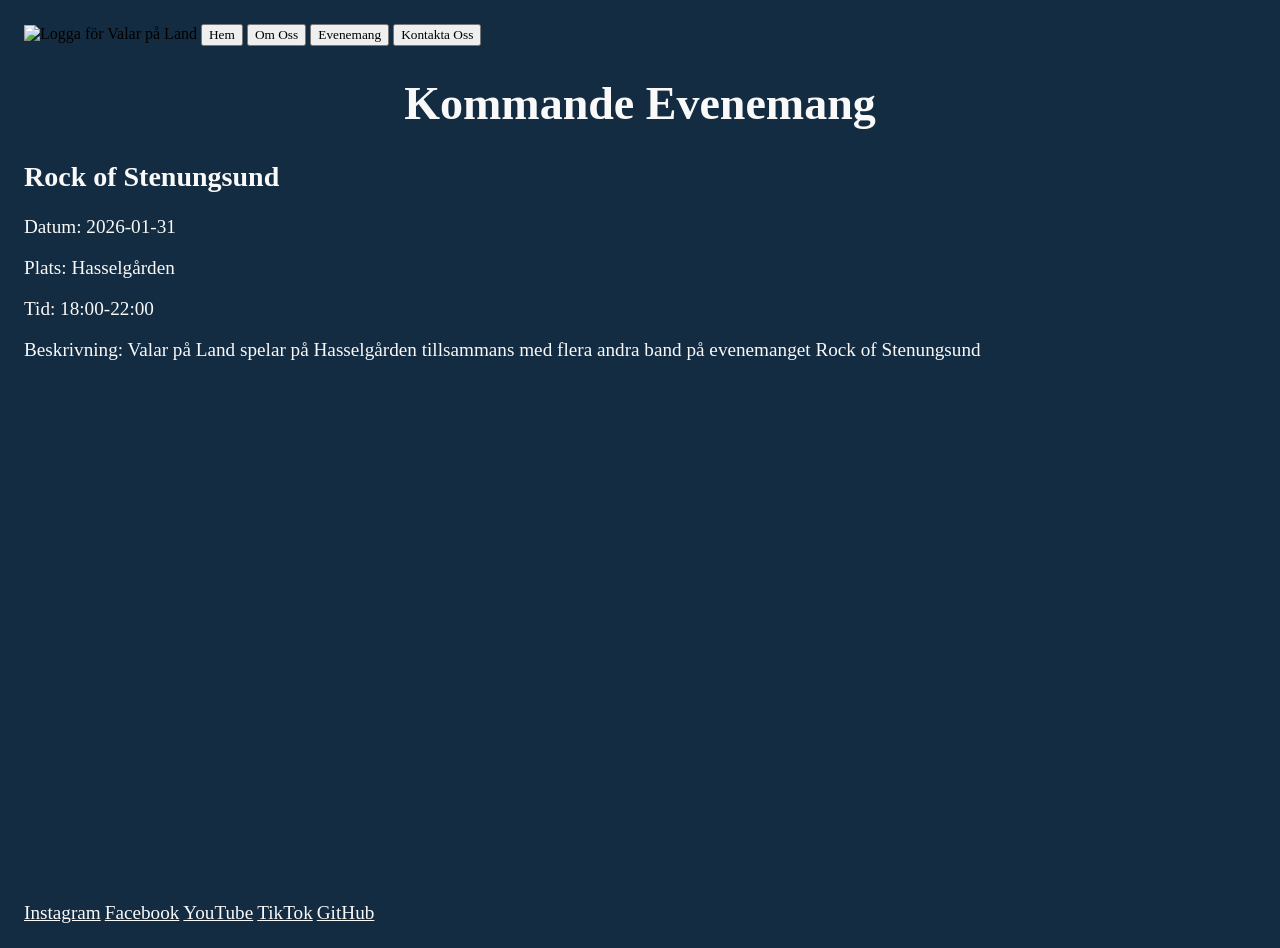
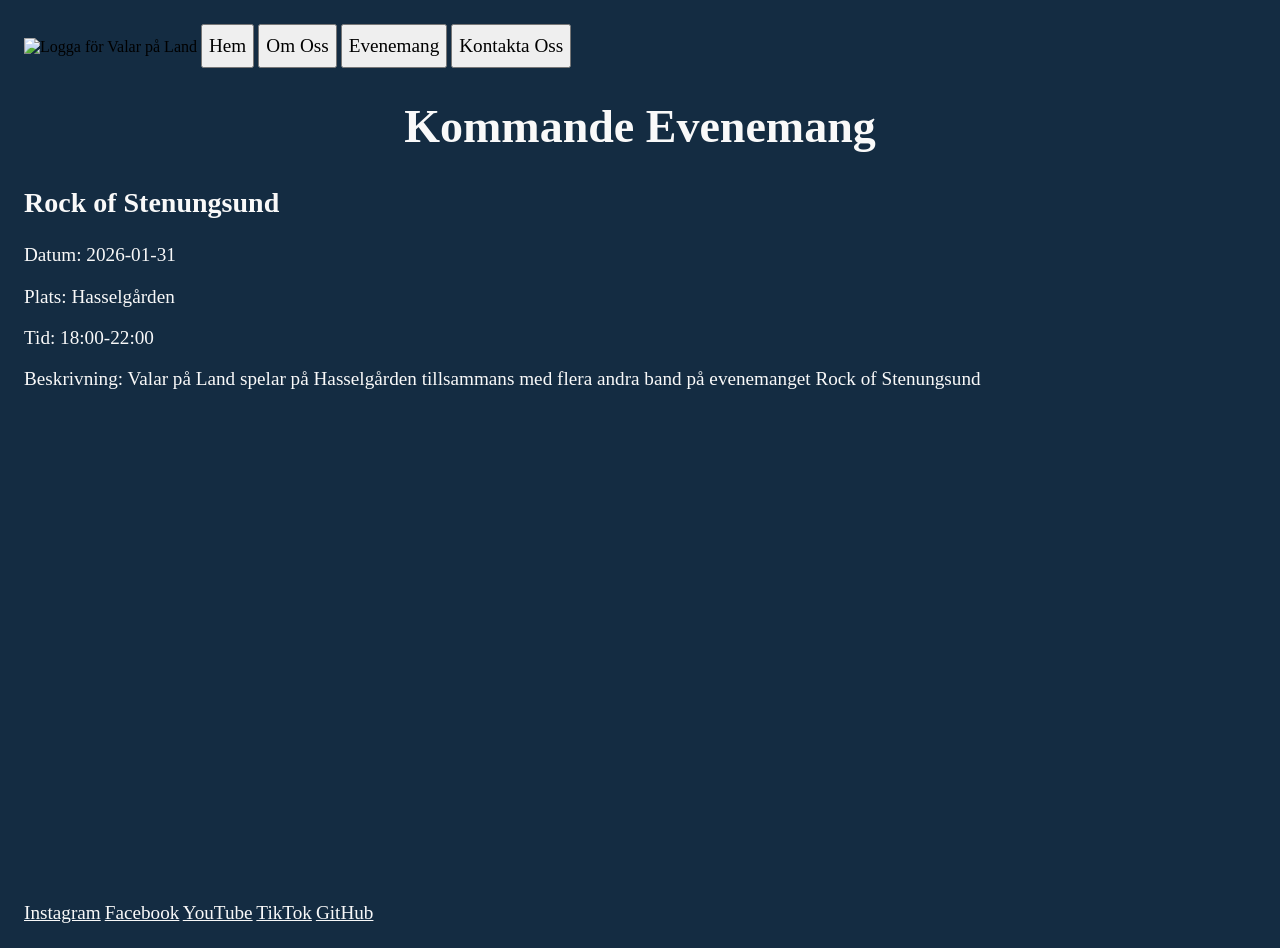

Make the site work on phones

--- a/src/css/style.css
+++ b/src/css/style.css
@@ -3,6 +3,10 @@
     font-family: 'Times New Roman', Times, serif;
 }
 
+html {
+    font-size: 1rem;
+}
+
 body {
     margin: 1.5rem;
     padding: 0;
@@ -10,7 +14,12 @@ body {
     display: flex;
     flex-direction: column;
     min-height: 100vh;
-    /* width: min(65ch, 100% - 4rem); */
+}
+
+main {
+    flex: 1;
+    width: 100%;
+    margin: 0 auto;
 }
 
 .textbox {
@@ -19,10 +28,7 @@ body {
     padding: 0.75rem;
     margin-bottom: 1rem;
     background: oklch(0.4162 0.0487 251.18);
-}
-
-main {
-    flex: 1;
+    width: 100%;
 }
 
 h1,
@@ -32,19 +38,22 @@ p {
 }
 
 h1 {
-    font-size: 2.875rem;
+    font-size: clamp(2rem, 5vw, 2.875rem);
     font-weight: bold;
     text-align: center;
+    line-height: 1.2;
 }
 
 h2 {
-    font-size: 1.75rem;
+    font-size: clamp(1.3rem, 4vw, 1.75rem);
     font-weight: bold;
+    line-height: 1.3;
 }
 
 p,
-a {
-    font-size: 1.2rem;
+a,
+button {
+    font-size: clamp(1rem, 3vw, 1.2rem);
 }
 
 button:hover, 
@@ -52,6 +61,43 @@ a:hover {
     cursor: pointer;
 }
 
+button {
+    min-height: 2.75rem;
+}
+
 a {
     color: oklch(0.9821 0 0);
+    word-break: break-word;
+}
+
+img {
+    max-width: 100%;
+    height: auto;
+}
+
+/* Phone CSS */
+
+@media (max-width: 768px) {
+    body {
+        padding: 0.75rem;
+    }
+
+    .textbox {
+        padding: 0.85rem;
+    }
+}
+
+@media (max-width: 480px) {
+    body {
+        padding: 0.5rem;
+    }
+
+    h1 {
+        margin-top: 1rem;
+    }
+
+    .textbox {
+        border-width: 3px;
+        padding: 0.75rem;
+    }
 }
